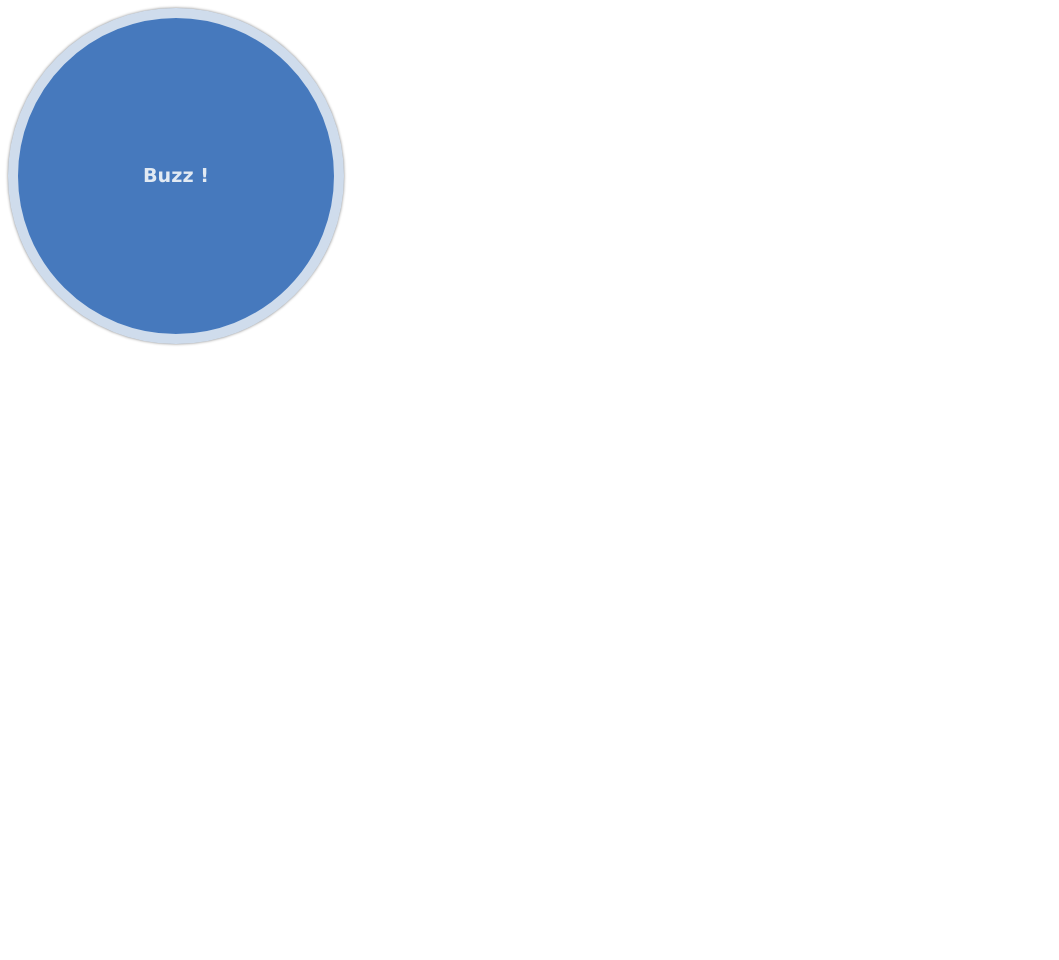
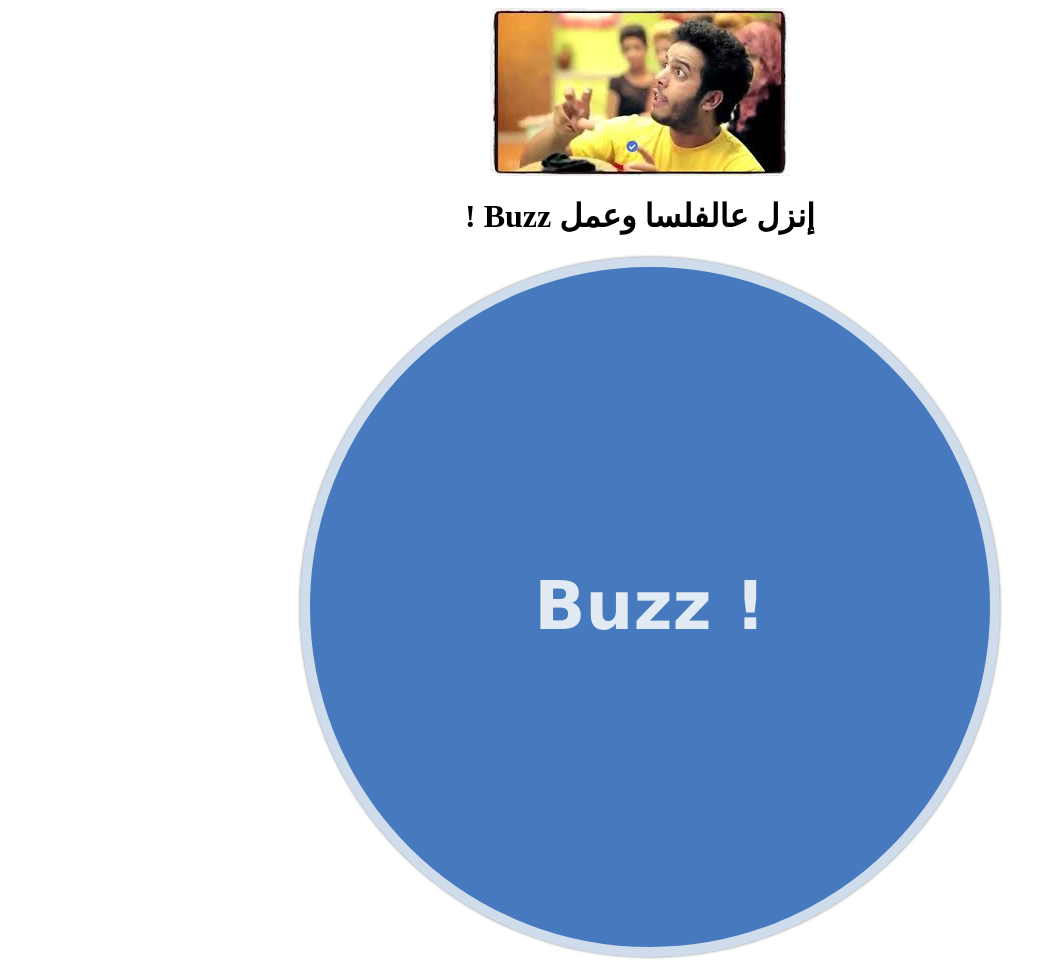
Before and after one commit to rednaks/HoppitaBuzz, a plain HTML site: page index.html in a window 1280 px wide. Shown: the whole page, without its empty margins (0-1059 px from the left). Before the commit the page ends 800 px from the top, so only its background shows below. Drawn offline with Linux system fonts and the light colour scheme.

Commit message:
final app

```diff
--- a/index.html
+++ b/index.html
@@ -2,10 +2,15 @@
 <html>
   <head>
     <meta charset="utf-8">
+    <meta name="viewport" content="width=device-width,user-scalable=no,initial-scale=1">
     <title>7opita Buzz Sound Effect Button</title>
     <style>
     .round-button {
-      width:25%;
+      display:block;
+      margin-left: auto;
+      margin-right: auto;
+      width:85%;
+      height:85%;
     }
 
     .round-button-circle {
@@ -36,19 +41,48 @@
       text-align:center;
       color:#e2eaf3;
       font-family:Verdana;
-      font-size:1.2em;
+      font-size:4.2em;
       font-weight:bold;
       text-decoration:none;
     }
+
+    img {
+      display: block;
+      margin-left: auto;
+      margin-right: auto;
+      max-width:80%;
+      max-height:60%;
+    }
+
+    h1 {
+      width: 80%;
+      height:65%;
+      display: block;
+      text-align: center;
+      direction: rtl;
+      margin-left:auto;
+      margin-right:auto;
+
+    }
+
+    #maincontent {
+      max-width:800px;
+      margin: 0px auto;
+    }
+
     </style>
   </head>
   <body>
-    <div class="round-button" id="buzz_button">
-      <div class="round-button-circle">
-        <div class="button-text">Buzz !</div>
+    <div id="maincontent">
+      <img src="media/hoppita.jpeg"/>
+      <h1>إنزل عالفلسا وعمل Buzz !</h1>
+      <div class="round-button" id="buzz_button">
+        <div class="round-button-circle">
+          <div class="button-text">Buzz !</div>
+        </div>
       </div>
+
     </div>
-
     <script language="javascript" type="text/javascript">
       var buzzSound = new Audio("media/buzz_sound.ogg");
       var buzzButton = document.getElementById('buzz_button');
```
Also changed, not shown: media/hoppita.jpeg (added), 1 other file.
